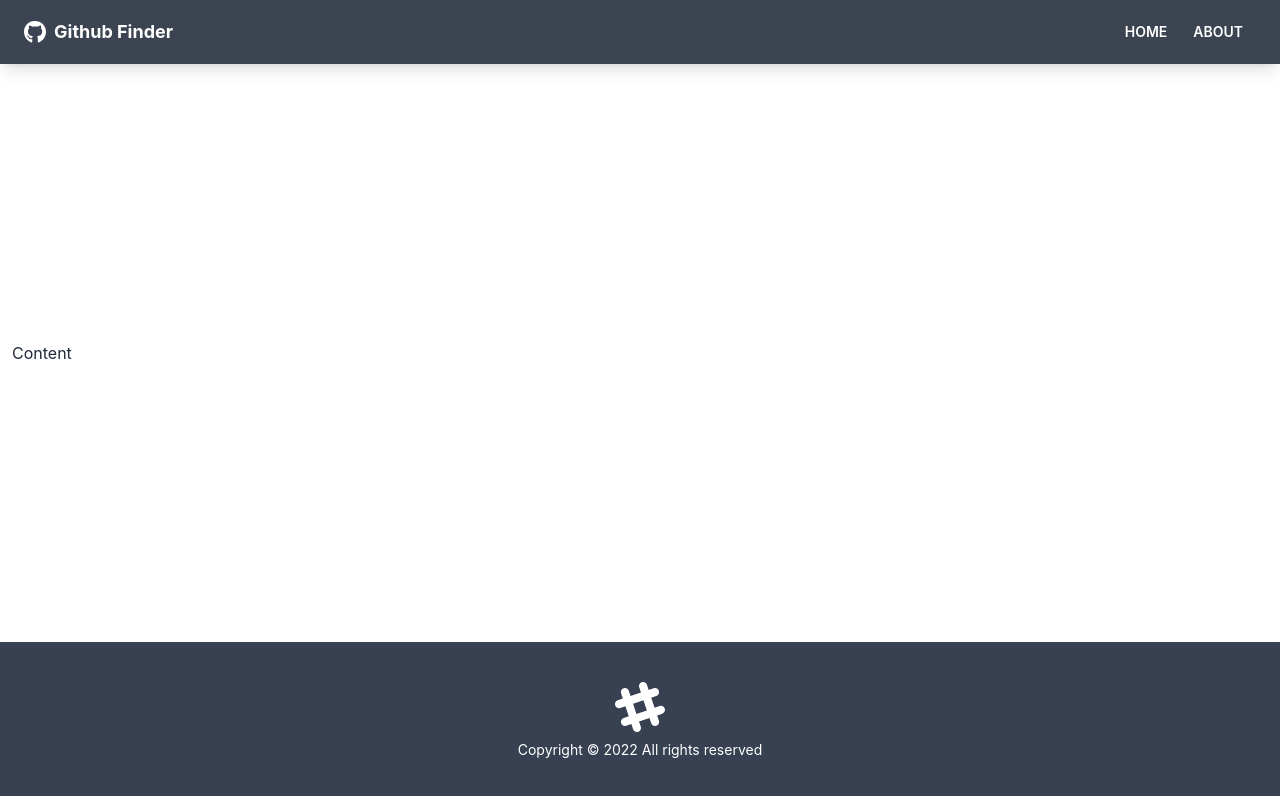
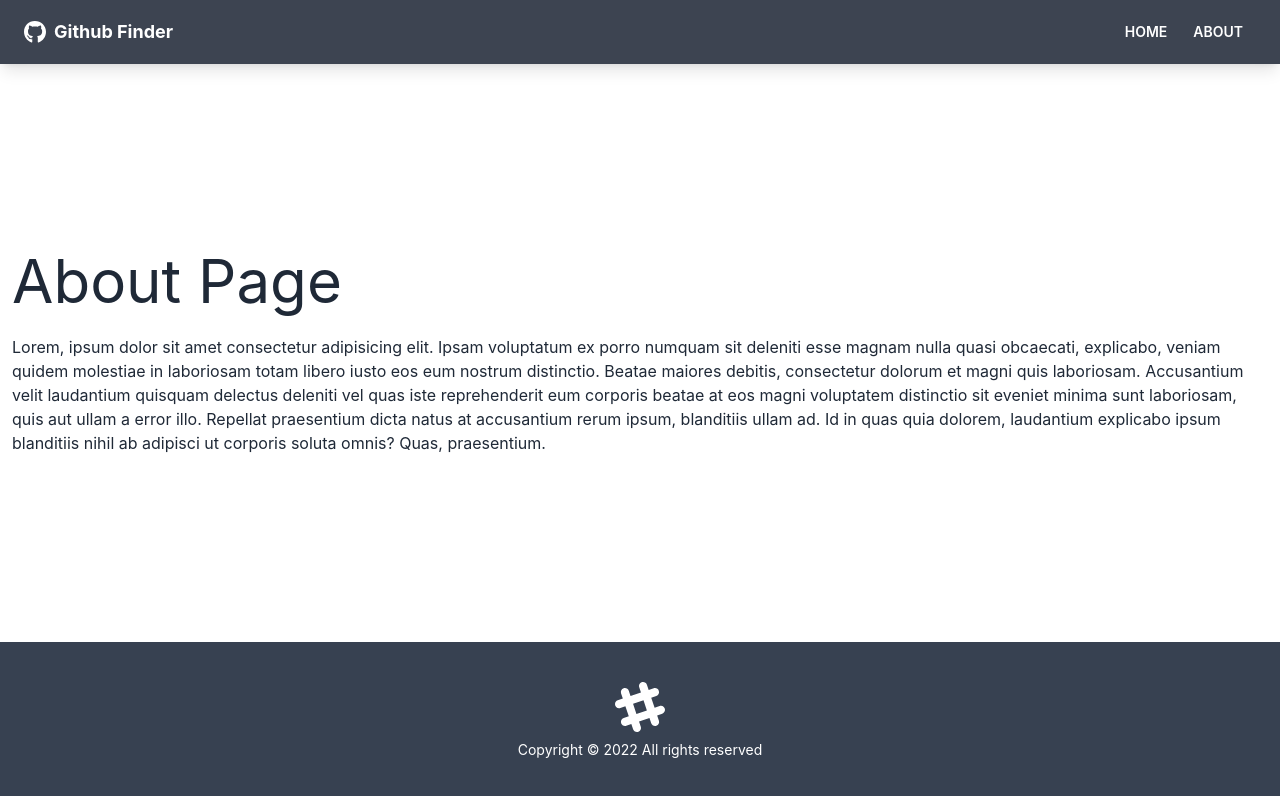
Before and after one commit to AbyssWalker1990/github-finder-learn, a React (Create React App) app: page /about in a window 1280 px wide. Shown: the top 796 px of the page. Built offline with nearby package versions, Linux system fonts and the light colour scheme; the HTML template or start-up script is replaced by a standard one.

Commit message:
created basic pages and add routes

```diff
--- a/src/App.js
+++ b/src/App.js
@@ -1,6 +1,9 @@
-import {BrowserRouter as Router, Route} from 'react-router-dom'
+import {BrowserRouter as Router, Route, Routes} from 'react-router-dom'
 import Navbar from './components/layout/Navbar';
 import Footer from './components/layout/Footer';
+import Home from './pages/Home';
+import About from './pages/About';
+import NotFound from './pages/NotFound';
 
 function App() {
   return (
@@ -8,7 +11,12 @@ function App() {
       <div className="flex flex-col justify-between h-screen">
         <Navbar />
         <main className='container mx-auto px-3 pb-12'>
-          Content
+          <Routes>
+            <Route path='/' element={<Home />} />
+            <Route path='/about' element={<About />} />
+            <Route path='/notfound' element={<NotFound />} />
+            <Route path='/*' element={<NotFound />} />
+          </Routes>
         </main>
         <Footer />
       </div>
--- /dev/null
+++ b/src/pages/About.jsx
@@ -0,0 +1,11 @@
+
+function About() {
+  return (
+    <div>
+      <h1 className="text-6xl mb-6">About Page</h1>
+      <p>Lorem, ipsum dolor sit amet consectetur adipisicing elit. Ipsam voluptatum ex porro numquam sit deleniti esse magnam nulla quasi obcaecati, explicabo, veniam quidem molestiae in laboriosam totam libero iusto eos eum nostrum distinctio. Beatae maiores debitis, consectetur dolorum et magni quis laboriosam. Accusantium velit laudantium quisquam delectus deleniti vel quas iste reprehenderit eum corporis beatae at eos magni voluptatem distinctio sit eveniet minima sunt laboriosam, quis aut ullam a error illo. Repellat praesentium dicta natus at accusantium rerum ipsum, blanditiis ullam ad. Id in quas quia dolorem, laudantium explicabo ipsum blanditiis nihil ab adipisci ut corporis soluta omnis? Quas, praesentium.</p>
+    </div>
+  )
+}
+
+export default About
--- /dev/null
+++ b/src/pages/Home.jsx
@@ -0,0 +1,10 @@
+
+function Home() {
+  return (
+    <div>
+      <h1 className="text-6xl">Welcome</h1>
+    </div>
+  )
+}
+
+export default Home
--- /dev/null
+++ b/src/pages/NotFound.jsx
@@ -0,0 +1,25 @@
+import {FaHome} from 'react-icons/fa'
+import { Link } from 'react-router-dom'
+
+function NotFound() {
+  return (
+    <div className='hero'>
+      <div className="text-center hero-content">
+        <div className="max-w-lg">
+          <h1 className="text-8xl font-bold mb-8">
+            Oops!
+          </h1>
+          <p className="text-6xl mb-8">
+            404 - Page not Found
+          </p>
+          <Link to='/' className='btn btn-primary btn-lg'>
+            <FaHome className='mr-2'/>
+            BACK TO HOME
+          </Link>
+        </div>
+      </div>
+    </div>
+  )
+}
+
+export default NotFound
```
